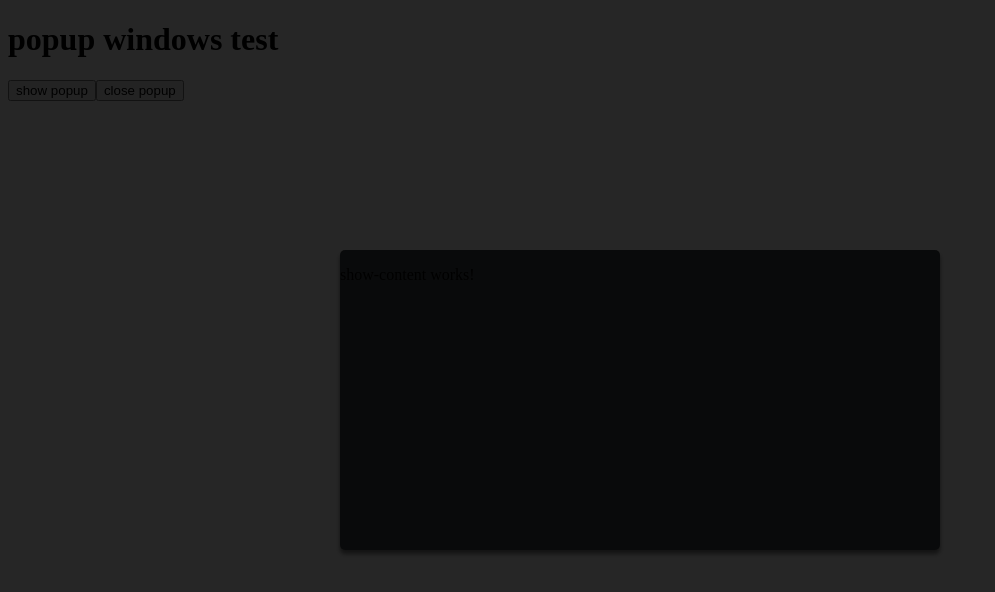
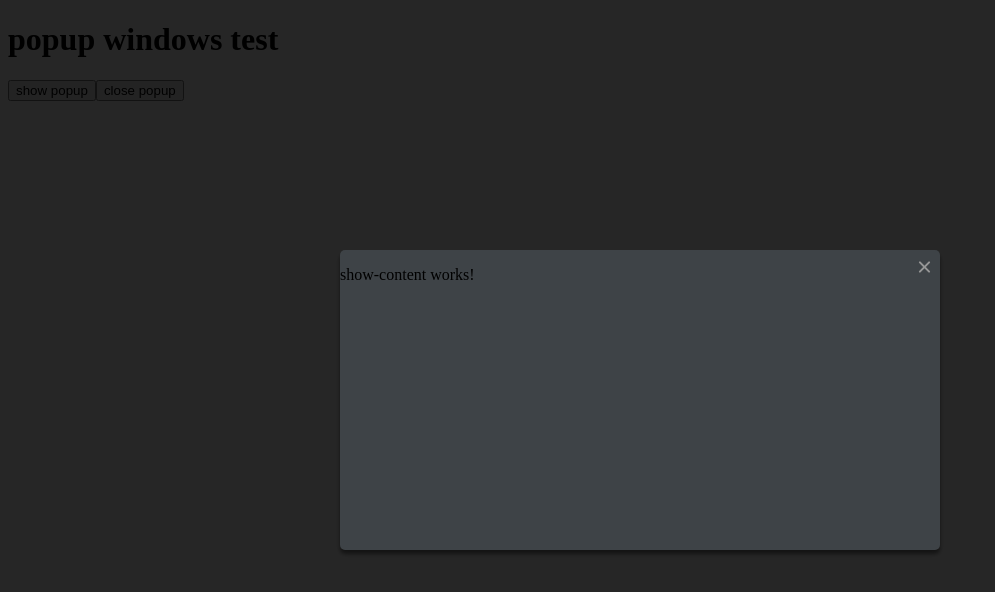
Before and after one commit to qq076qq076/popup-window, an Angular app: page / in a window 1280 px wide. Both pictures are taken after a click on the button "show popup". Shown: the top 592 px of the page, without its empty margins (0-995 px from the left). Built offline with nearby package versions, Linux system fonts and the light colour scheme.

Commit message:
差不多

```diff
--- a/src/app/app.component.ts
+++ b/src/app/app.component.ts
@@ -1,5 +1,5 @@
 import { Component, ComponentRef } from '@angular/core';
-import { PopupService } from './popup.service';
+import { PopupService } from './popup-window/popup.service';
 import { ShowContentComponent } from './show-content/show-content.component';
 
 @Component({
--- a/src/app/app.module.ts
+++ b/src/app/app.module.ts
@@ -5,19 +5,24 @@ import { BrowserAnimationsModule } from '@angular/platform-browser/animations';
 import { AppComponent } from './app.component';
 import { ShowContentComponent } from './show-content/show-content.component';
 import { PopupWindowComponent } from './popup-window/popup-window.component';
+import { OverlayComponent } from './popup-window/overlay/overlay.component';
 
 @NgModule({
   declarations: [
     AppComponent,
     ShowContentComponent,
-    PopupWindowComponent
+    PopupWindowComponent,
+    OverlayComponent
   ],
   imports: [
     BrowserModule,
     BrowserAnimationsModule
   ],
   providers: [ShowContentComponent],
-  entryComponents: [ShowContentComponent],
+  entryComponents: [
+    ShowContentComponent,
+    OverlayComponent
+  ],
   bootstrap: [AppComponent]
 })
 export class AppModule { }
--- /dev/null
+++ b/src/app/popup-window/overlay/overlay.component.css
@@ -0,0 +1,8 @@
+:host {
+  position: fixed;
+  top: -50%;
+  left: -50%;
+  width: 200%;
+  height: 200%;
+  background: rgba(0, 0, 0, 0.85);
+}
--- /dev/null
+++ b/src/app/popup-window/overlay/overlay.component.html
@@ -0,0 +1 @@
+<ng-content></ng-content>
--- /dev/null
+++ b/src/app/popup-window/overlay/overlay.component.ts
@@ -0,0 +1,13 @@
+import { Component, HostBinding } from '@angular/core';
+import { fadeInDown } from './popup-animation';
+
+@Component({
+  selector: 'app-overlay',
+  templateUrl: './overlay.component.html',
+  styleUrls: ['./overlay.component.css'],
+  animations: [fadeInDown]
+})
+export class OverlayComponent {
+  @HostBinding('@fadeInDown') fadeInDown;
+  constructor() { }
+}
--- a/src/app/popup-window/popup-animation.ts
+++ b/src/app/popup-window/overlay/popup-animation.ts
@@ -2,7 +2,7 @@ import { trigger, animate, transition, style, keyframes, query, stagger } from '
 
 export const popupFadeDown =
   trigger('popupFadeDown', [
-    transition('void => *', [
+    transition('false => true', [
       animate('.3s cubic-bezier(0.22, 0.73, 1, 1)', keyframes([
         style({
           opacity: 0.7,
@@ -16,7 +16,7 @@ export const popupFadeDown =
         })
       ]))
     ]),
-    transition('* => void', [
+    transition('true => false', [
       animate('.3s cubic-bezier(0.22, 0.73, 1, 1)', keyframes([
         style({ opacity: 1, transform: 'translate(-50%, -50%)', offset: 0 }),
         style({ opacity: 0.2, transform: 'translate(-50%, -51%)', offset: 1 })
--- a/src/app/popup-window/popup-window.component.css
+++ b/src/app/popup-window/popup-window.component.css
@@ -9,19 +9,55 @@
   justify-content: center;
 }
 
-.mask {
-  position: absolute;
-  top: 0;
-  left: 0;
-  width: 100%;
-  height: 100%;
-  background: rgba(0, 0, 0, 0.85);
-}
-
 .content {
   border-radius: 5px;
   background-color: #3e4347;
   box-shadow: 0 4px 4px 0 rgba(0, 0, 0, .5);
   width: 600px;
   height: 300px;
+  position: relative;
 }
+
+.content .close {
+  content: '';
+  display: block;
+  position: absolute;
+  top: 0;
+  right: 0;
+  z-index: 10;
+  display: inline-block;
+  width: 30px;
+  height: 32px;
+  cursor: pointer;
+  text-align: center;
+  color: #979797;
+}
+
+.content .close::before,
+.content .close::after {
+  content: '';
+  display: block;
+  position: absolute;
+  height: 2px;
+  width: 50%;
+  top: 50%;
+  left: 50%;
+  margin-left: -8px;
+  background: currentColor;
+  border-radius: 5px;
+  transition: all .2s ease;
+  color: #979797;
+}
+
+.content .close::before {
+  transform: rotate(45deg);
+}
+
+.content .close::after {
+  transform: rotate(-45deg);
+}
+
+.content .close:hover::before,
+.content .close:hover::after {
+  color: #fff;
+}
--- a/src/app/popup-window/popup-window.component.html
+++ b/src/app/popup-window/popup-window.component.html
@@ -1,6 +1,7 @@
-<div class="mask"
-     (click)="popupClose.emit()">
+<div #content
+     class="content"
+     [ngStyle]="contentStyle">
+  <ng-content></ng-content>
+  <i class="close"
+     (click)="popupClose.emit()"></i>
 </div>
-<div class="content">
-  <ng-content></ng-content>
-</div>
--- a/src/app/popup-window/popup-window.component.ts
+++ b/src/app/popup-window/popup-window.component.ts
@@ -4,23 +4,47 @@ import {
   Input,
   Output,
   EventEmitter,
-  HostBinding,
+  HostListener,
+  ViewChild,
 } from '@angular/core';
-import { popupFadeDown, fadeInDown } from './popup-animation';
 
 @Component({
   selector: 'app-popup-window',
   templateUrl: './popup-window.component.html',
   styleUrls: ['./popup-window.component.css'],
-  animations: [popupFadeDown, fadeInDown]
 })
 export class PopupWindowComponent implements OnInit {
   @Output() popupClose = new EventEmitter();
+  // 可以點擊外部關閉
   @Input() disableClose: boolean;
-  @HostBinding('@fadeInDown') fadeInDown: any;
+  // 是否隱藏關閉按鈕
+  // @Input() hiddenCloseButton: 'false' | 'true' = 'false';
+  @Input() width: string;
+  @Input() heigth: string;
+  @Input() maxWidth: string;
+  @Input() maxHeight: string;
+  @Input() minWidth: string;
+  @Input() minHeight: string;
+  @ViewChild('content', { static: true }) content;
+  @HostListener('click', ['$event']) close(event) {
+    // 點擊非內容區域的話 執行close
+    if (!this.disableClose && this.content.nativeElement !== event.target) {
+      this.popupClose.emit();
+    }
+  }
+
+  get contentStyle() {
+    return {
+      width: this.width,
+      heigth: this.heigth,
+      'max-width': this.maxWidth,
+      'max-height': this.maxHeight,
+      'min-width': this.minWidth,
+      'min-height': this.minHeight,
+    };
+  }
   constructor() { }
 
   ngOnInit() {
   }
-
 }
--- /dev/null
+++ b/src/app/popup-window/popup.service.ts
@@ -0,0 +1,57 @@
+import {
+  Injectable,
+  ComponentFactoryResolver,
+  ApplicationRef,
+  Injector,
+  Type,
+  ComponentRef,
+  EventEmitter
+} from '@angular/core';
+import { OverlayComponent } from './overlay/overlay.component';
+
+export interface Popup {
+  popupClose: EventEmitter<any>;
+}
+
+@Injectable({
+  providedIn: 'root'
+})
+export class PopupService {
+
+  constructor(
+    private componentFactoryResolver: ComponentFactoryResolver,
+    private applicationRef: ApplicationRef,
+    private injector: Injector
+  ) { }
+
+  containerElement: HTMLElement;
+
+  open<T>(component: Type<Popup>): ComponentRef<Popup> {
+    const content = this.componentFactoryResolver.resolveComponentFactory(OverlayComponent);
+    const { contentComponentRef, ngContent } = this.createContent(component);
+    const overlayRef = content.create(this.injector, ngContent);
+    // overlayRef.instance.popupClose.subscribe(this.close.bind(this, overlayRef))
+    if (contentComponentRef.instance) {
+      contentComponentRef.instance.popupClose.subscribe(this.close.bind(this, overlayRef));
+    }
+    this.applicationRef.attachView(overlayRef.hostView);
+
+    const { nativeElement } = overlayRef.location;
+    document.body.appendChild(nativeElement);
+    return contentComponentRef;
+  }
+
+  close(componentRef: ComponentRef<any>) {
+    componentRef.destroy();
+    // this.applicationRef.detachView(componentRef.hostView);
+  }
+
+  createContent<T>(content: Type<T>): { contentComponentRef: ComponentRef<T>, ngContent: any[][] } {
+    const factory = this.componentFactoryResolver.resolveComponentFactory(content);
+    const contentComponentRef = factory.create(this.injector);
+    return {
+      contentComponentRef,
+      ngContent: [[contentComponentRef.location.nativeElement], [document.createTextNode('Second ng-content')]]
+    };
+  }
+}
--- a/src/app/popup.service.ts
+++ /dev/null
@@ -1,38 +0,0 @@
-import {
-  Injectable,
-  ComponentFactoryResolver,
-  ApplicationRef,
-  Injector,
-  Type,
-  ComponentRef,
-  EmbeddedViewRef
-} from '@angular/core';
-
-@Injectable({
-  providedIn: 'root'
-})
-export class PopupService {
-
-  constructor(
-    private componentFactoryResolver: ComponentFactoryResolver,
-    private applicationRef: ApplicationRef,
-    private injector: Injector
-  ) { }
-
-  open(component: Type<any>, data?): ComponentRef<any> {
-    const pickerRef = this.componentFactoryResolver.resolveComponentFactory(component).create(this.injector);
-    const pickerInstance = pickerRef.instance;
-    pickerInstance.popupClose.subscribe(this.close.bind(this, pickerRef));
-    pickerInstance.data = data;
-    this.applicationRef.attachView(pickerRef.hostView);
-
-    const domElem = (pickerRef.hostView as EmbeddedViewRef<any>).rootNodes[0] as HTMLElement;
-    document.body.appendChild(domElem);
-    return pickerRef;
-  }
-
-  close(componentRef: ComponentRef<any>) {
-    componentRef.destroy();
-    // this.applicationRef.detachView(componentRef.hostView);
-  }
-}
--- a/src/app/show-content/show-content.component.ts
+++ b/src/app/show-content/show-content.component.ts
@@ -1,4 +1,4 @@
-import { Component, OnInit, Input, Output, EventEmitter } from '@angular/core';
+import { Component, OnInit, Input, Output, EventEmitter, HostBinding } from '@angular/core';
 
 @Component({
   selector: 'app-show-content',
```
Also changed, not shown: 2 other files (tests, documents, lock files or other folders).
